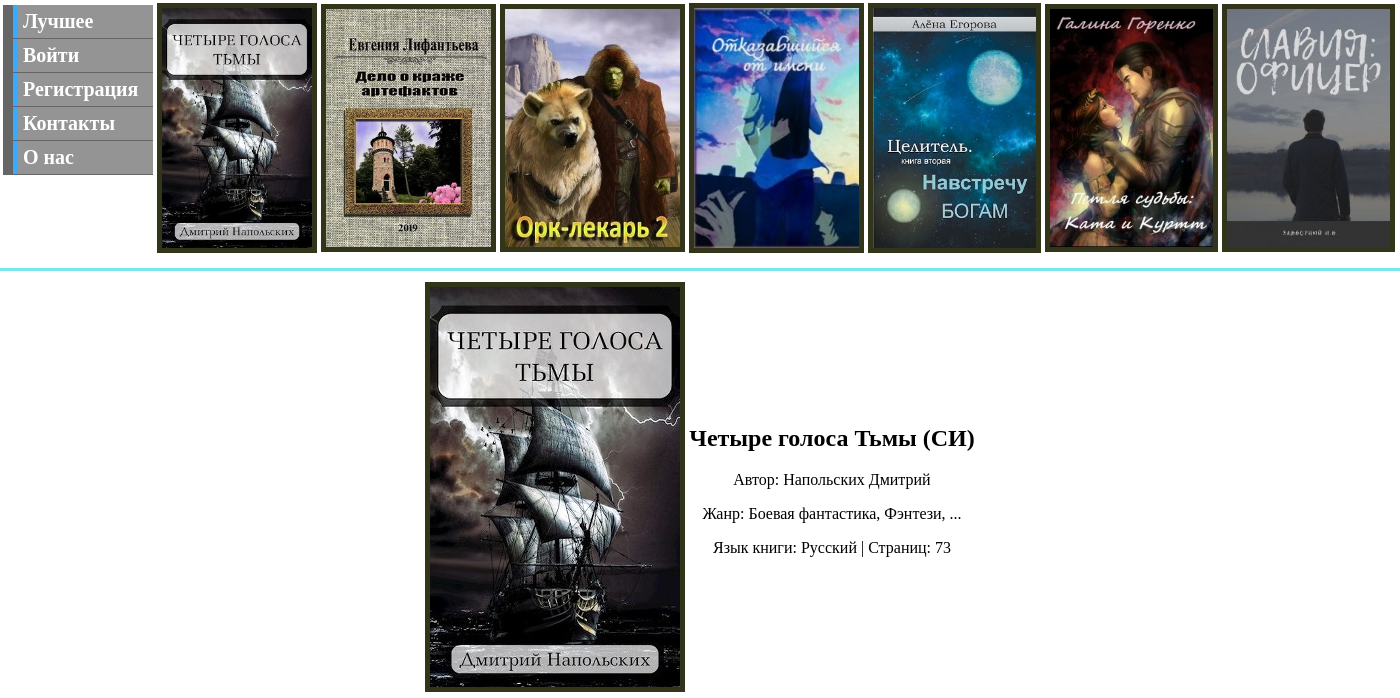
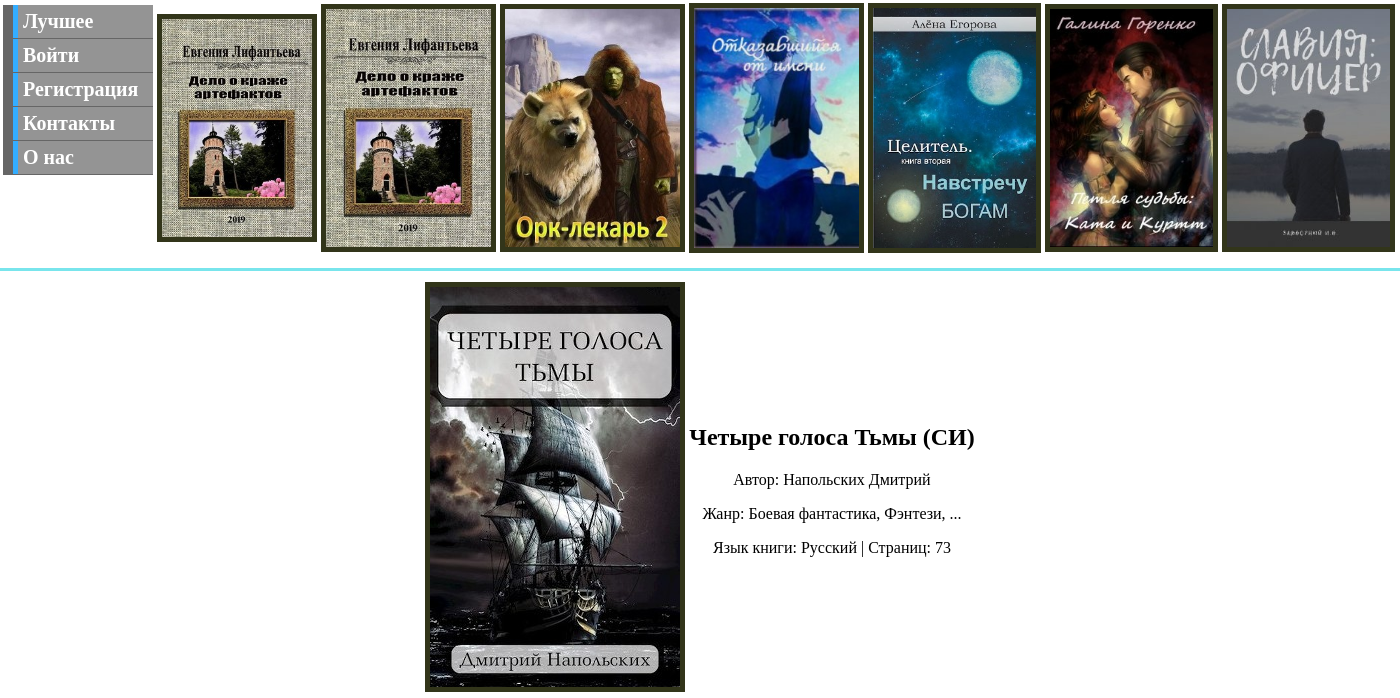
Before and after one commit to Ryslan271/234234, a Flask app: page / in a window 1400 px wide. Shown: the part 77-775 px from the top of the page. Run offline with Flask 2, Linux system fonts and the light colour scheme.

Commit message:
Update Osnova.html

```diff
--- a/FlaskApp/templates/Osnova.html
+++ b/FlaskApp/templates/Osnova.html
@@ -61,12 +61,12 @@
                 </td>
                 <td>
                     <a href="Book\Napolskih_Dmitrii_CHetyre_golosa_Tmy_(SI)_Litmir.net_674774_dce11.7z" download="Четыре голоса Тьмы (СИ)">
-                        <img id='img' style="width: 150px;" src="img\BC4_1585998617.jpg">
+                        <img id='img' style="width: 150px;" src="/data/img/BC4_1585996098.jpg">
                     </a>
                 </td>
                 <td>
                     <a href="Book\Lifanteva_Evgeniya_Iotun_Skadi__Delo_o_krache_artefaktov_(SI)_Litmir.net_674772_9f881.7z" download="Дело о краже артефактов (СИ)">
-                    <img id='img' style="width: 165px;" src="img\BC4_1585996098.jpg">
+                    <img id='img' style="width: 165px;" src="/data/img/BC4_1585996098.jpg">
                     </a>
                 </td>
                 <td>
```
